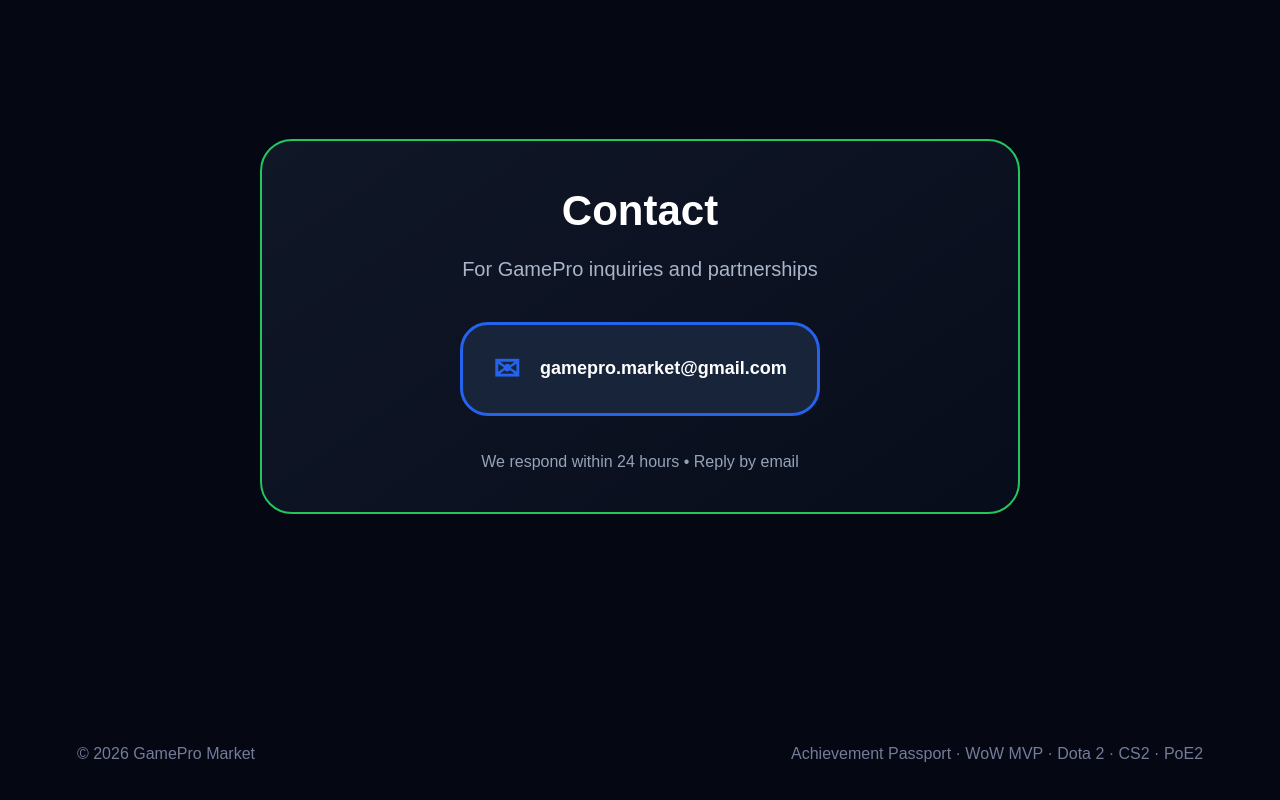
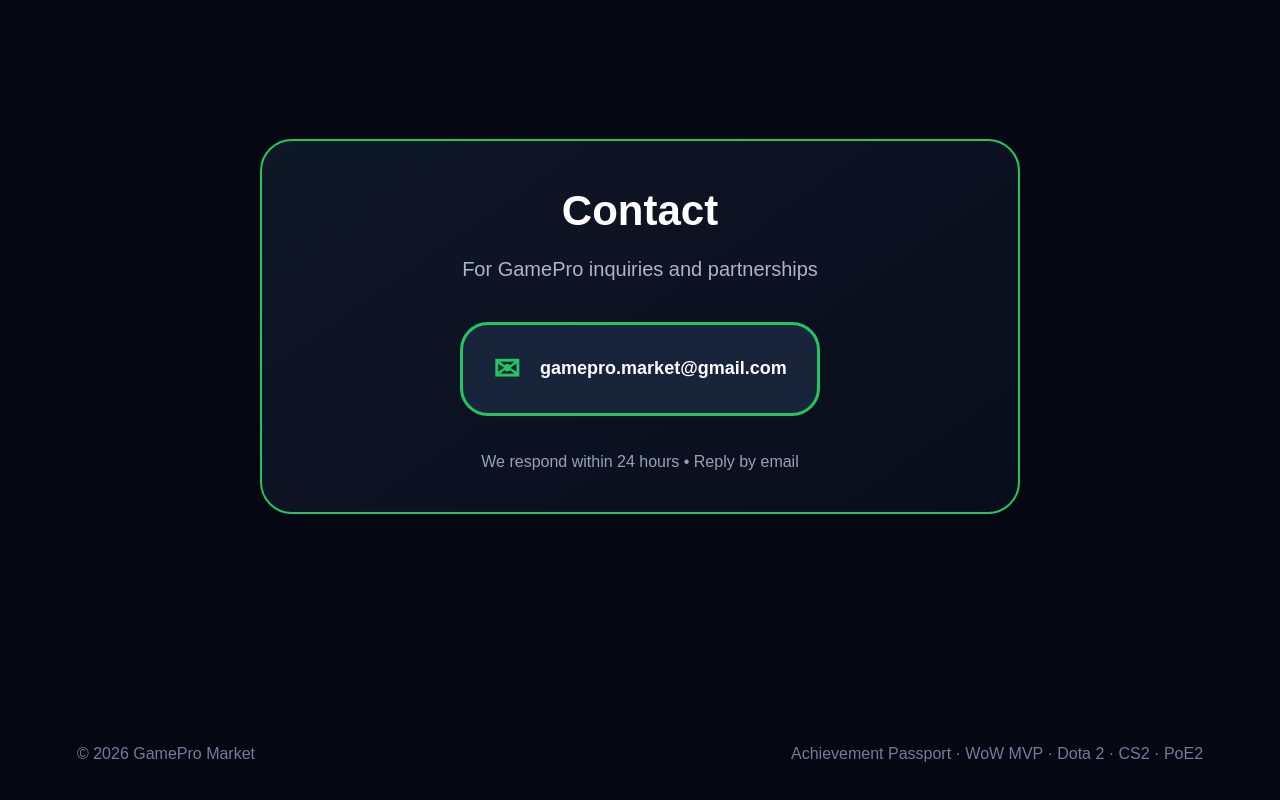
Before and after one commit to vesttrading/gamepro-market, a Next.js app: page / in a window 1280 px wide. Shown: the part 2148-2948 px from the top of the page. Built offline with nearby package versions, Linux system fonts and the light colour scheme; no server answers.

Commit message:
Change border and text color in page styling

```diff
--- a/app/page.tsx
+++ b/app/page.tsx
@@ -1122,7 +1122,7 @@ if (!battlenetId) {
         maxWidth: "100%",
         margin: "0 auto",
         padding: "20px 30px",
-        border: "3px solid #2563ed",
+        border: "3px solid #22c55e",
         borderRadius: 28,
         background: "#17243a",
         color: "#ffffff",
@@ -1133,7 +1133,7 @@ if (!battlenetId) {
         overflowWrap: "anywhere",
       }}
     >
-      <span style={{ color: "#2563ed", fontSize: 32 }}>✉</span>
+      <span style={{ color: "#22c55e", fontSize: 32 }}>✉</span>
       gamepro.market@gmail.com
     </a>
 
```
